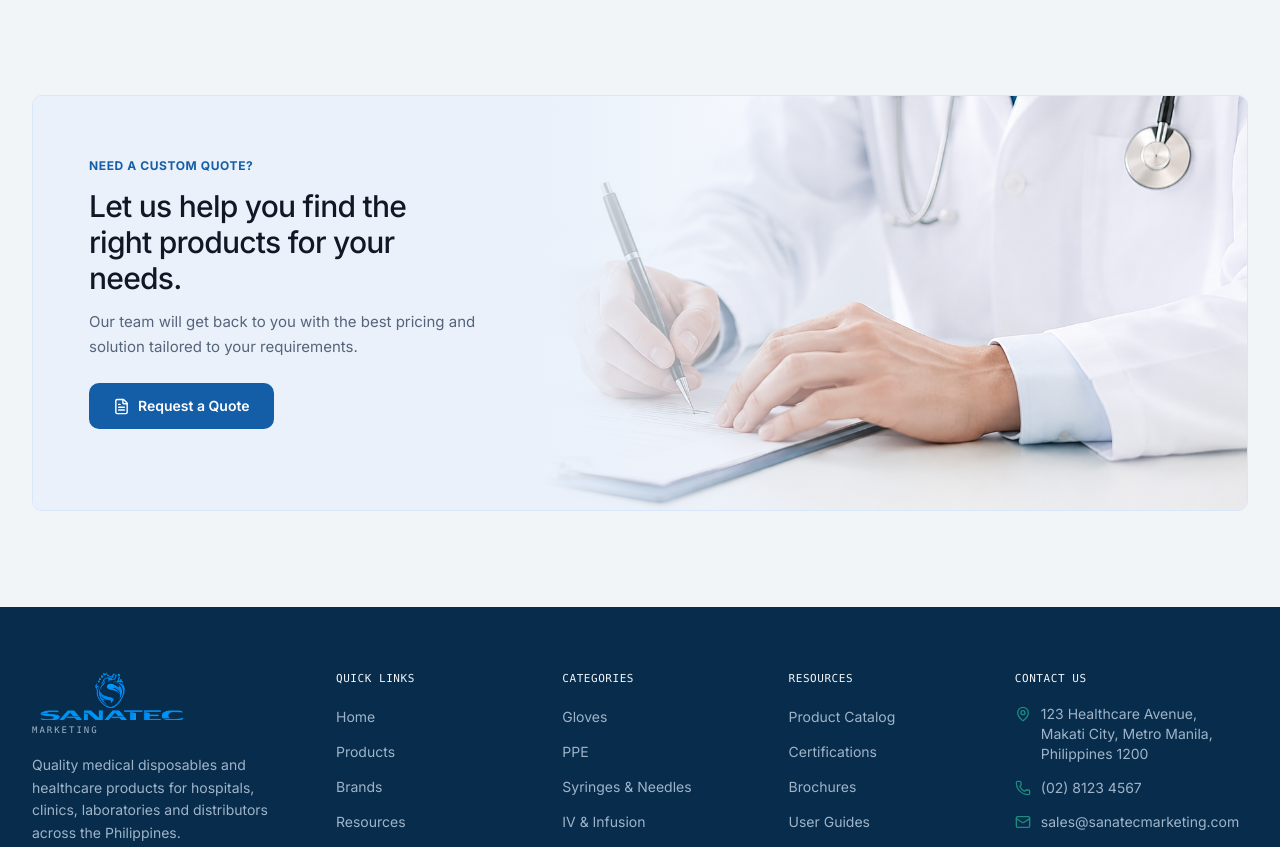
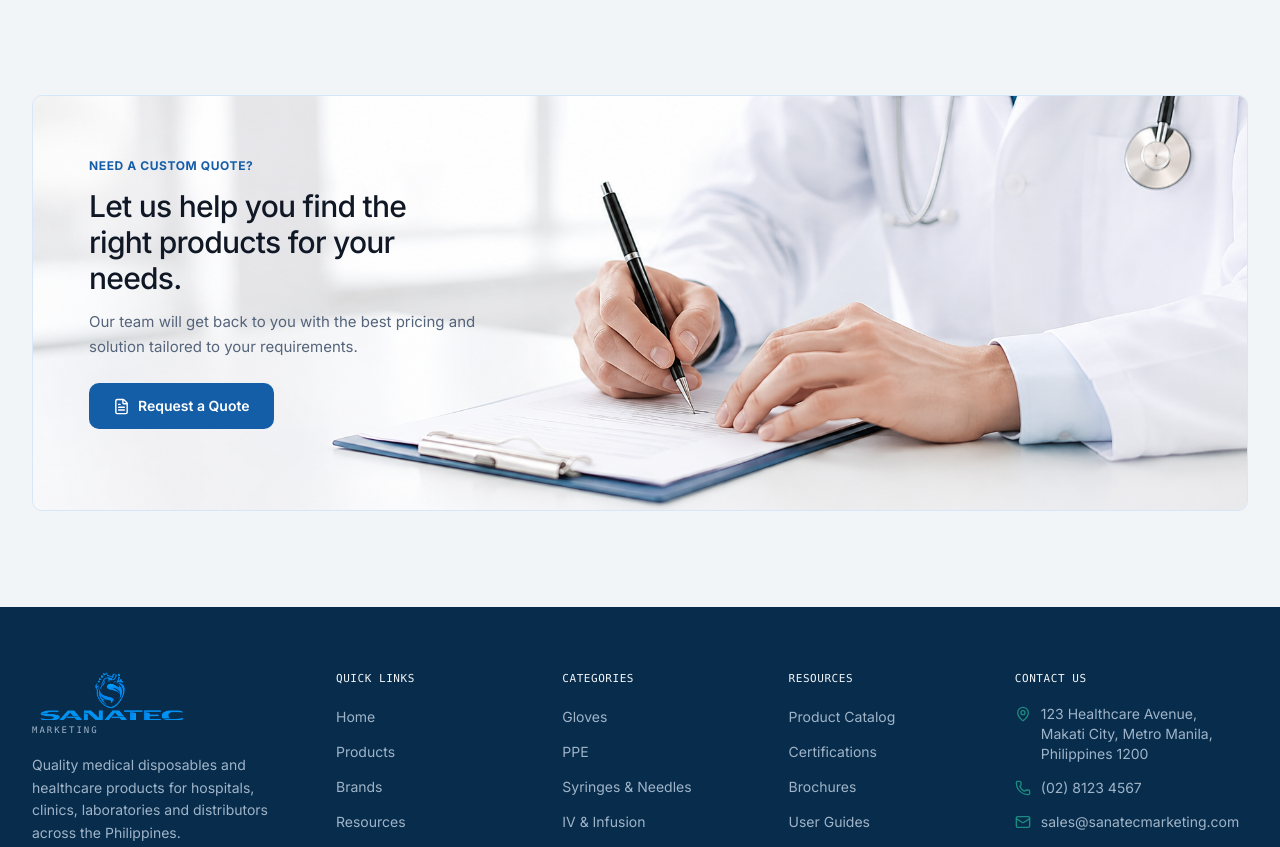
Before and after one commit to ren-urot/Sanatec, a Next.js app: page / in a window 1280 px wide. Shown: the part 1785-2632 px from the top of the page. Built offline with nearby package versions, Linux system fonts and the light colour scheme.

Commit message:
Remove gradient scrim from RFQ band photo too
Same fix as the hero — the tint-blue gradient wash over the "Need a
Custom Quote" photo is gone.

Co-Authored-By: Claude Sonnet 5 <noreply@anthropic.com>

```diff
--- a/components/rfq-band.tsx
+++ b/components/rfq-band.tsx
@@ -45,13 +45,6 @@ export function RfqBand() {
             sizes="100vw"
             className="object-cover"
           />
-          <div
-            className="absolute inset-0"
-            style={{
-              background:
-                "linear-gradient(90deg, var(--color-tint-blue) 0%, var(--color-tint-blue) 42%, transparent 75%)",
-            }}
-          />
           <div className="relative flex h-full items-center px-10 py-14 lg:px-14">
             <div className="max-w-sm lg:max-w-md">
               <RfqCopy />
```
